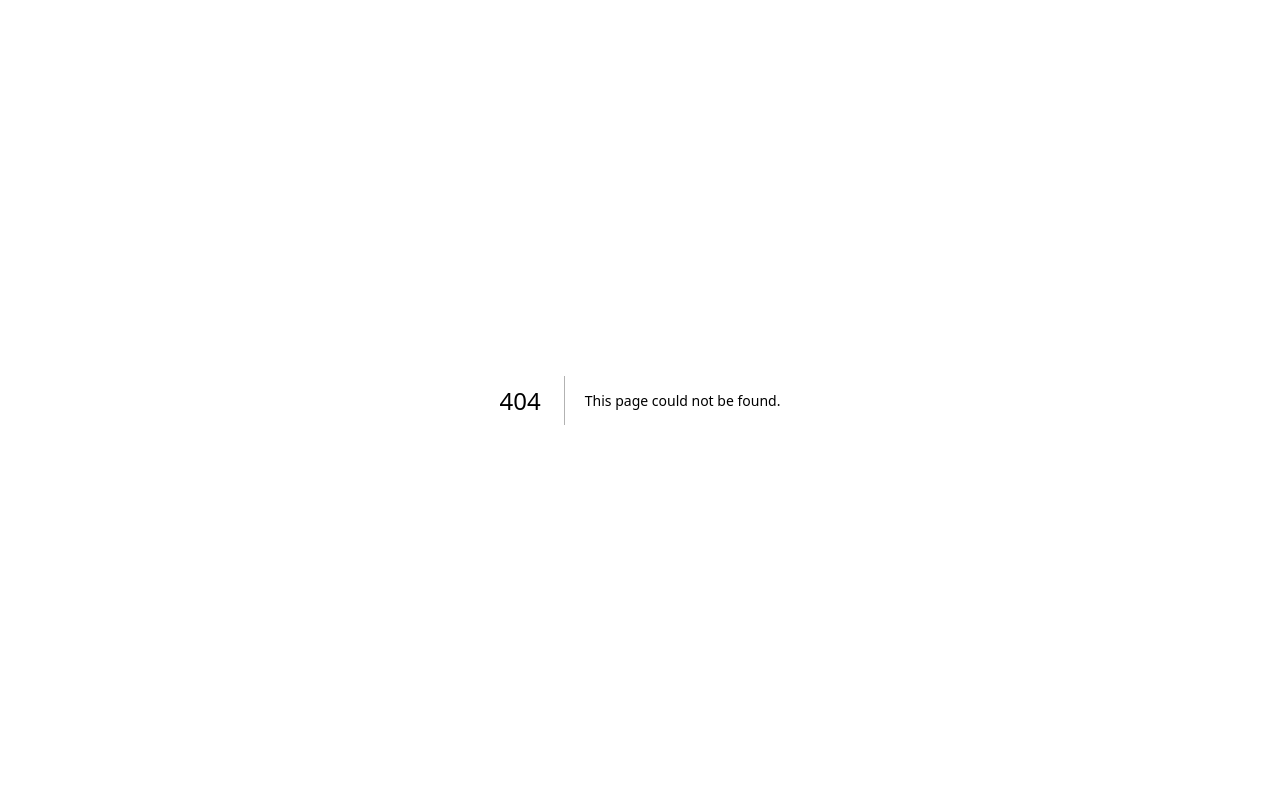
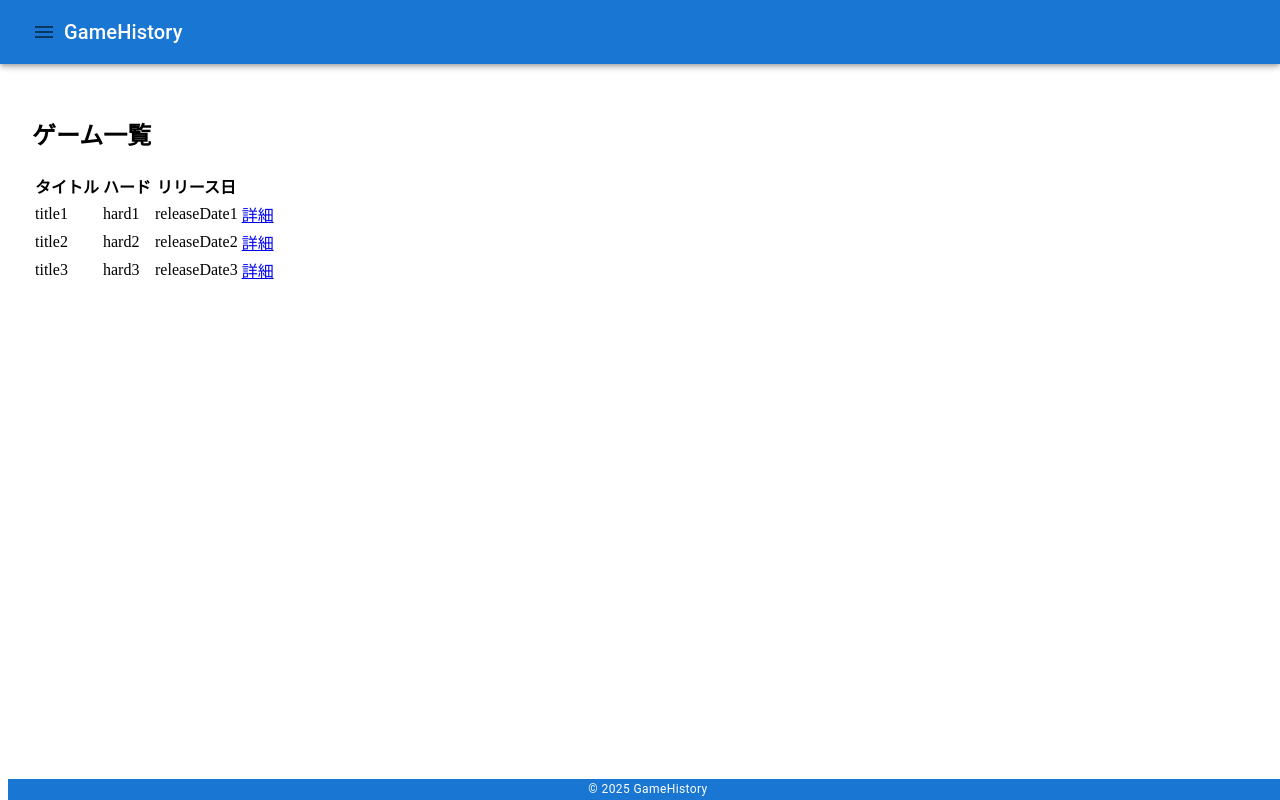
Before and after one commit to YouBou/game-history, a Next.js app in the folder frontend/: page /game-history/mygames in a window 1280 px wide. Before the commit this address had no page. Built offline with nearby package versions, Linux system fonts and the light colour scheme.

Commit message:
[fix] 全体的な調整

```diff
--- /dev/null
+++ b/frontend/app/game-history/games/page.tsx
@@ -0,0 +1,32 @@
+'use client'
+
+import { useState, useEffect } from 'react';
+
+type SearchConditionData = {
+    keyword: string;
+}
+
+type InputData = {
+    keyword: string;
+}
+
+
+export default function Page() {
+    const [input, setInput] = useState<InputData>({
+        keyword: ''
+    });
+
+    const handleInput = (e: React.ChangeEvent<HTMLInputElement>) => {
+        const { value, name } = e.target;
+        setInput({...input, [name]: value});
+    };
+
+    return (
+        <>
+            <h2>Games</h2>
+            <p>Games are fun!</p>
+            <input type="text" name="keyword" onChange={handleInput}/>
+            <button>search</button>
+        </>
+    )
+}
--- /dev/null
+++ b/frontend/app/game-history/layout.tsx
@@ -0,0 +1,89 @@
+"use client";
+
+import {
+    Box,
+    AppBar,
+    Toolbar,
+    Typography,
+    IconButton,
+    ListItemText,
+    Divider,
+    Drawer,
+    List,
+    ListItem,
+    ListItemButton,
+} from "@mui/material";
+
+import MenuIcon from '@mui/icons-material/Menu';
+
+export default function MygamesLayout({
+    children,
+}: {
+    children: React.ReactNode;
+}) {
+    return (
+        <Box sx={{ display: 'flex' }}>
+            <AppBar position="fixed" >
+                <Toolbar>
+                    <IconButton>
+                        <MenuIcon />
+                    </IconButton>
+                    <Typography
+                        variant="h6"
+                        noWrap
+                        component="div"
+                        sx={{ flexGrow: 1 }}
+                    >
+                        GameHistory
+                    </Typography>
+                </Toolbar>
+            </AppBar>
+            <Drawer anchor="left">
+                <Box sx={{ width: 240 }}>
+                    <Toolbar />
+                    <Divider />
+                    <List>
+                        <ListItem component="a" href="/game-history/mygames" disablePadding>
+                            <ListItemButton>
+                                <ListItemText primary="My Games" />
+                            </ListItemButton>
+                        </ListItem>
+                        <Divider />
+                        <ListItem component="a" href="/game-history/games" disablePadding>
+                            <ListItemButton>
+                                <ListItemText primary="Games" />
+                            </ListItemButton>
+                        </ListItem>
+                        <Divider />
+                    </List>
+                </Box>
+            </Drawer>
+            <Box
+                component="main"
+                sx={{
+                    flexGrow: 1,
+                    p: 3,
+                    marginTop: "64px",
+                    width: "100%",
+                    background: 'white',
+                }}
+            >
+                {children}
+            </Box>
+            <Box
+                component='footer'
+                sx={{
+                    width: '100%',
+                    position: 'fixed',
+                    textAlign: 'center',
+                    bottom: 0,
+                    background: '#1976d2',
+                }}
+            >
+                <Typography variant='caption' sx={{ color: 'white' }}>
+                    &copy; 2025 GameHistory
+                </Typography>
+            </Box>
+        </Box>
+    );
+}
--- a/frontend/app/mygames/page.tsx
+++ b/frontend/app/game-history/mygames/page.tsx
@@ -2,11 +2,14 @@
 
 import { useState, useEffect } from 'react';
 import mygamesData from './sample/mygames.json';
+import Link from 'next/link';
+
 type MygameData = {
     title: string;
     hard: string;
     releaseDate: string;
 };
+
 export default function Page() {
     const [data, setData] = useState<MygameData[]>([]);
 
@@ -23,6 +26,7 @@ export default function Page() {
                         <th>タイトル</th>
                         <th>ハード</th>
                         <th>リリース日</th>
+                        <th></th>
                     </tr>
                 </thead>
                 {data.map((data: any) => (
@@ -30,6 +34,7 @@ export default function Page() {
                         <td>{data.title}</td>
                         <td>{data.hard}</td>
                         <td>{data.releaseDate}</td>
+                        <td><Link href={`/mygames/${data.id}`}>詳細</Link></td>
                     </tr>
                 ))}
             </table>
--- a/frontend/app/mygames/sample/mygames.json
+++ b/frontend/app/game-history/mygames/sample/mygames.json
@@ -1,15 +1,18 @@
 [
     {
+        "id": 1,
         "title": "title1",
         "hard": "hard1",
         "releaseDate": "releaseDate1"
     },
     {
+        "id": 2,
         "title": "title2",
         "hard": "hard2",
         "releaseDate": "releaseDate2"
     },
     {
+        "id": 3,
         "title": "title3",
         "hard": "hard3",
         "releaseDate": "releaseDate3"
--- a/frontend/app/games/page.tsx
+++ /dev/null
@@ -1,8 +0,0 @@
-export default function Page() {
-    return (
-        <>
-            <h2>Games</h2>
-            <p>Games are fun!</p>
-        </>
-    )
-}
```
Also changed, not shown: frontend/app/game-history/mygames/styles.module.css (added, +31 -0 lines), frontend/app/game-history/games/[id]/page.tsx (renamed from frontend/app/games/[id]/page.tsx), frontend/app/game-history/mygames/[id]/page.tsx (renamed from frontend/app/mygames/[id]/page.tsx).
